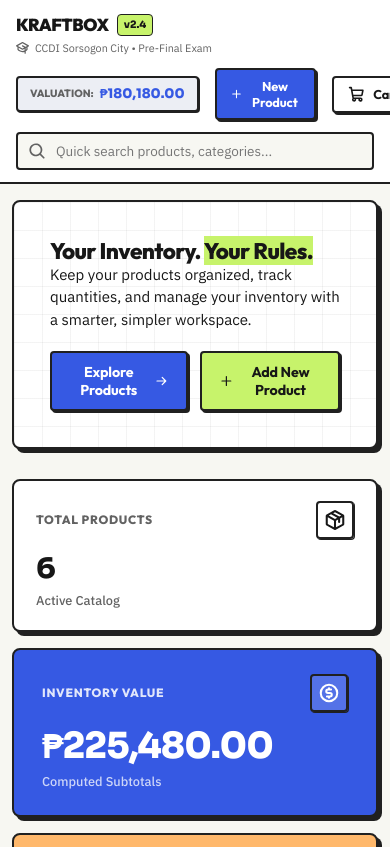
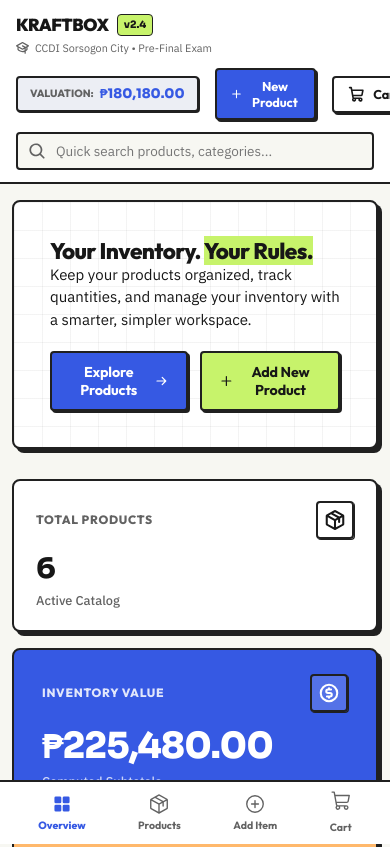
Before and after one commit to edmagineva3d/PMApp-PREFinal_Edma, a React (Vite) app: page / in a window 390 px wide. Shown: the top 847 px of the page. Built offline with nearby package versions, Linux system fonts and the light colour scheme.

Commit message:
improve the mobile navigation

```diff
--- a/src/App.tsx
+++ b/src/App.tsx
@@ -36,7 +36,7 @@
           </div>
 
           {/* Mobile Navigation Bar */}
-
+          <MobileNavigation />
         </div>
 
         {/* Global Notifications Toaster */}
--- /dev/null
+++ b/src/components/layout/MobileNavigation.tsx
@@ -0,0 +1,82 @@
+import React from 'react';
+import { NavLink } from 'react-router-dom';
+import { SquaresFour, Package, PlusCircle, ShoppingCart } from '@phosphor-icons/react';
+import { useProducts } from '../../context/ProductContext';
+
+export const MobileNavigation: React.FC = () => {
+  const { cartItemCount } = useProducts();
+
+  return (
+    <nav className="mobile-nav-bar" aria-label="Mobile Navigation">
+      <NavLink
+        to="/"
+        end
+        className={({ isActive }) => `mobile-nav-item ${isActive ? 'active' : ''}`}
+      >
+        {({ isActive }) => (
+          <>
+            <SquaresFour size={22} weight={isActive ? 'fill' : 'regular'} />
+            <span>Overview</span>
+          </>
+        )}
+      </NavLink>
+
+      <NavLink
+        to="/products"
+        className={({ isActive }) => `mobile-nav-item ${isActive ? 'active' : ''}`}
+      >
+        {({ isActive }) => (
+          <>
+            <Package size={22} weight={isActive ? 'fill' : 'regular'} />
+            <span>Products</span>
+          </>
+        )}
+      </NavLink>
+
+      <NavLink
+        to="/add-product"
+        className={({ isActive }) => `mobile-nav-item ${isActive ? 'active' : ''}`}
+      >
+        {({ isActive }) => (
+          <>
+            <PlusCircle size={22} weight={isActive ? 'fill' : 'regular'} />
+            <span>Add Item</span>
+          </>
+        )}
+      </NavLink>
+
+      <NavLink
+        to="/cart"
+        className={({ isActive }) => `mobile-nav-item ${isActive ? 'active' : ''}`}
+      >
+        {({ isActive }) => (
+          <>
+            <div style={{ position: 'relative' }}>
+              <ShoppingCart size={22} weight={isActive ? 'fill' : 'regular'} />
+              {cartItemCount > 0 && (
+                <span
+                  style={{
+                    position: 'absolute',
+                    top: -6,
+                    right: -10,
+                    backgroundColor: 'var(--accent-primary)',
+                    color: '#FFFFFF',
+                    fontSize: '0.65rem',
+                    fontFamily: 'var(--font-data)',
+                    fontWeight: 800,
+                    padding: '1px 5px',
+                    borderRadius: 8,
+                    border: '1.5px solid var(--border-color)',
+                  }}
+                >
+                  {cartItemCount}
+                </span>
+              )}
+            </div>
+            <span>Cart</span>
+          </>
+        )}
+      </NavLink>
+    </nav>
+  );
+};
```
